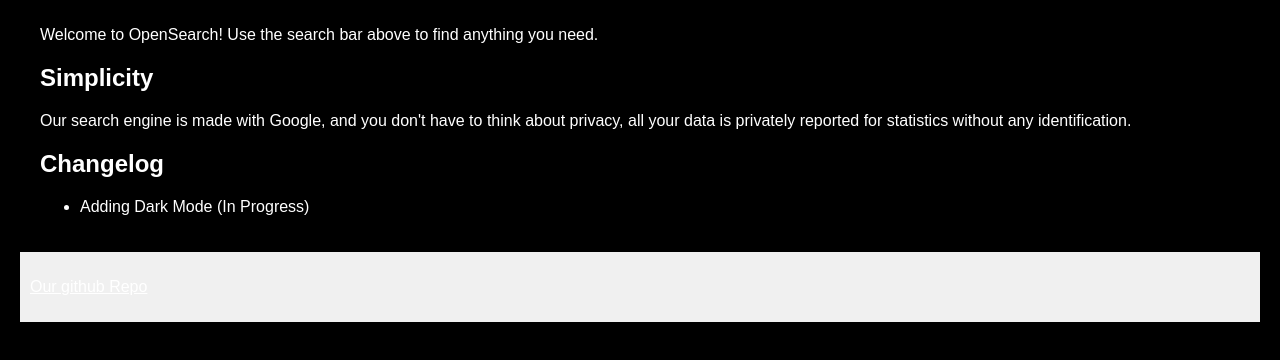
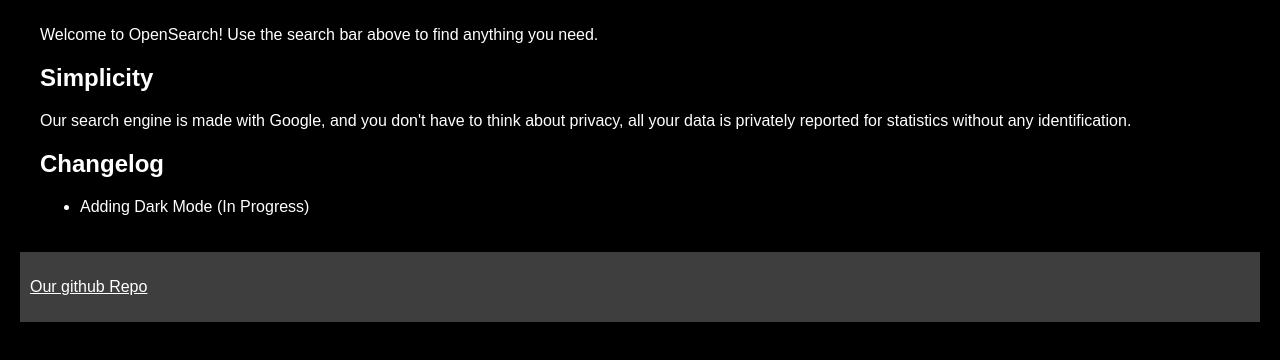
Before and after one commit to Our-Code-24/opensearch, a website: page index.html in a window 1280 px wide. Shown: the part 90-450 px from the top of the page. Drawn offline with Linux system fonts and the light colour scheme; no server answers.

Commit message:
Update package and style

```diff
--- a/style.css
+++ b/style.css
@@ -6,7 +6,7 @@
     color: white;
   }
 
-  header {
+  footer, header {
     background-color: #3e3e3e;
     padding: 10px;
     display: flex;
@@ -67,11 +67,3 @@
   b {
     color: red;
   }
-
-  footer {
-    background-color: #f0f0f0;
-    padding: 10px;
-    display: flex;
-    justify-content: space-between;
-    align-items: center;
-  }
```
Also changed, not shown: 1 other file.
